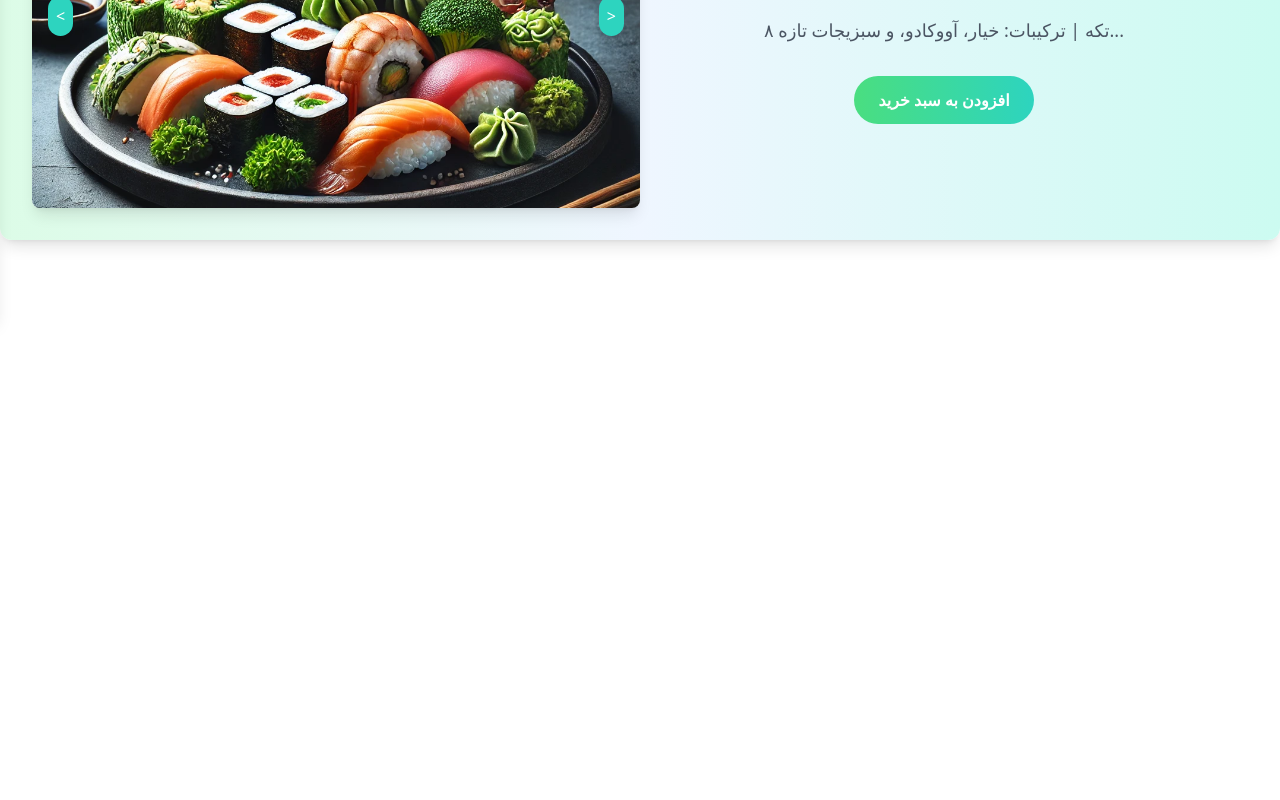
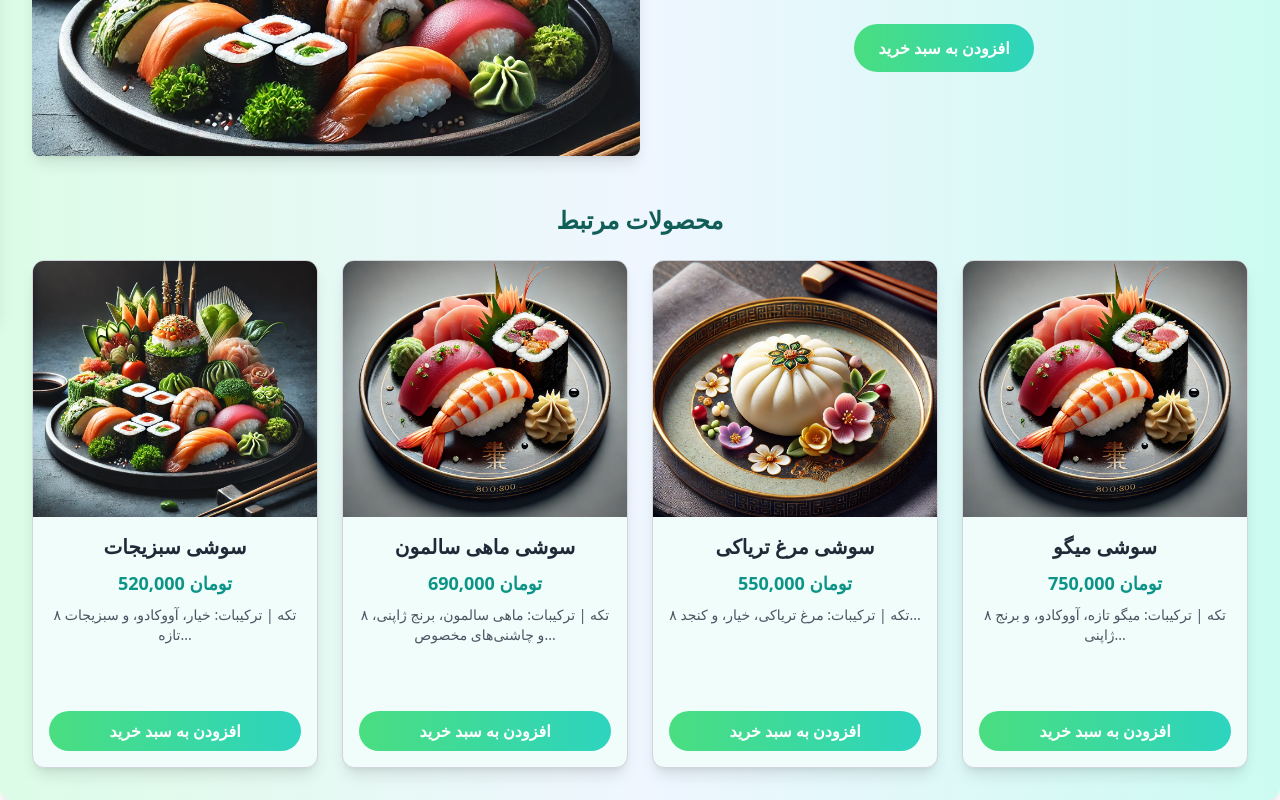
Before and after one commit to hasanzade7832/sushi, a Next.js app: page /product/1 in a window 1280 px wide. Shown: the part 481-1281 px from the top of the page. Before the commit the page ends 800 px from the top, so only its background shows below. Built offline with nearby package versions, Linux system fonts and the light colour scheme.

Commit message:
work on related

```diff
--- a/app/globals.css
+++ b/app/globals.css
@@ -1,3 +1,7 @@
 @tailwind base;
 @tailwind components;
 @tailwind utilities;
+
+html {
+    scroll-behavior: smooth;
+  }
--- a/app/product/[id]/page.jsx
+++ b/app/product/[id]/page.jsx
@@ -7,17 +7,18 @@ import ProductPage from "../../../components/DetailsProduct/DetailsProducts";
 const sushiCategories = [
   {
     categoryName: "دسته اول",
+    id: 1,
     products: [
       {
         id: 1,
-        images: ["/images/1.webp", "/images/2.webp", "/images/3.webp"], // اضافه کردن چند تصویر برای محصول
+        images: ["/images/1.webp", "/images/2.webp", "/images/3.webp"],
         title: "سوشی سبزیجات",
         price: "520,000",
         description: "۸ تکه | ترکیبات: خیار، آووکادو، و سبزیجات تازه...",
       },
       {
         id: 2,
-        images: ["/images/1.webp", "/images/2.webp"], // اضافه کردن چند تصویر برای محصول
+        images: ["/images/1.webp", "/images/2.webp"],
         title: "سوشی ماهی سالمون",
         price: "690,000",
         description:
@@ -41,6 +42,7 @@ const sushiCategories = [
   },
   {
     categoryName: "دسته دوم",
+    id: 2,
     products: [
       {
         id: 5,
@@ -78,13 +80,17 @@ const ProductDetailPage = () => {
   const { id } = useParams();
   const productId = Number(id);
 
-  const product = sushiCategories
-    .flatMap((category) => category.products)
-    .find((product) => product.id === productId);
+  const category = sushiCategories.find((category) =>
+    category.products.some((product) => product.id === productId)
+  );
+
+  const product = category?.products.find(
+    (product) => product.id === productId
+  );
 
   if (!product) return <p>محصول مورد نظر یافت نشد</p>;
 
-  return <ProductPage product={product} />;
+  return <ProductPage product={product} categoryId={category.id} />;
 };
 
 export default ProductDetailPage;
--- a/components/DetailsProduct/DetailsProducts.jsx
+++ b/components/DetailsProduct/DetailsProducts.jsx
@@ -3,8 +3,9 @@
 import React, { useState, useEffect } from "react";
 import { Button } from "primereact/button";
 import { useCart } from "../context/CartContext";
+import RelatedProduct from "./RelatedProducts";
 
-const ProductPage = ({ product }) => {
+const ProductPage = ({ product, categoryId }) => {
   const { addToCart, updateCartItemQuantity, getCartItemQuantity } = useCart();
   const [quantity, setQuantity] = useState(0);
   const [currentImageIndex, setCurrentImageIndex] = useState(0);
@@ -13,22 +14,20 @@ const ProductPage = ({ product }) => {
   useEffect(() => {
     const initialQuantity = getCartItemQuantity(product.title);
     setQuantity(initialQuantity);
-    setShowQuantity(initialQuantity > 0); // Show quantity selector only if quantity > 0
+    setShowQuantity(initialQuantity > 0);
   }, [product.title, getCartItemQuantity]);
 
   const images = product.images || (product.image ? [product.image] : []);
 
   const handleQuantityChange = (delta) => {
     const newQuantity = quantity + delta;
-
     if (newQuantity > 0) {
       setQuantity(newQuantity);
-      setShowQuantity(true); // Show selector when quantity > 0
+      setShowQuantity(true);
     } else {
       setQuantity(0);
-      setShowQuantity(false); // Hide selector when quantity is 0
+      setShowQuantity(false);
     }
-
     updateCartItemQuantity(product.title, Math.max(newQuantity, 0));
   };
 
@@ -45,14 +44,94 @@ const ProductPage = ({ product }) => {
   const handleAddToCart = () => {
     if (quantity === 0) {
       setQuantity(1);
-      setShowQuantity(true); // Show selector when adding to cart with quantity 1
+      setShowQuantity(true);
     }
     addToCart({ ...product, quantity: Math.max(quantity, 1) });
   };
 
+  // Categories data
+  const sushiCategories = [
+    {
+      id: 1,
+      products: [
+        {
+          id: 1,
+          image: "/images/1.webp",
+          title: "سوشی سبزیجات",
+          price: "520,000",
+          description: "۸ تکه | ترکیبات: خیار، آووکادو، و سبزیجات تازه...",
+        },
+        {
+          id: 2,
+          image: "/images/2.webp",
+          title: "سوشی ماهی سالمون",
+          price: "690,000",
+          description:
+            "۸ تکه | ترکیبات: ماهی سالمون، برنج ژاپنی، و چاشنی‌های مخصوص...",
+        },
+        {
+          id: 3,
+          image: "/images/3.webp",
+          title: "سوشی مرغ تریاکی",
+          price: "550,000",
+          description: "۸ تکه | ترکیبات: مرغ تریاکی، خیار، و کنجد...",
+        },
+        {
+          id: 4,
+          image: "/images/4.webp",
+          title: "سوشی میگو",
+          price: "750,000",
+          description: "۸ تکه | ترکیبات: میگو تازه، آووکادو، و برنج ژاپنی...",
+        },
+      ],
+    },
+    {
+      id: 2,
+      products: [
+        {
+          id: 5,
+          image: "/images/1.webp",
+          title: "سوشی تون ماهی",
+          price: "620,000",
+          description: "۸ تکه | ترکیبات: تون ماهی، آووکادو، و برنج ژاپنی...",
+        },
+        {
+          id: 6,
+          image: "/images/2.webp",
+          title: "سوشی مارماهی",
+          price: "800,000",
+          description: "۸ تکه | ترکیبات: مارماهی، خیار، و سس مخصوص...",
+        },
+        {
+          id: 7,
+          image: "/images/3.webp",
+          title: "سوشی کراب",
+          price: "570,000",
+          description: "۸ تکه | ترکیبات: گوشت کراب، آووکادو، و برنج ژاپنی...",
+        },
+        {
+          id: 8,
+          image: "/images/4.webp",
+          title: "سوشی تخم ماهی",
+          price: "910,000",
+          description:
+            "۸ تکه | ترکیبات: تخم ماهی، آووکادو، و چاشنی‌های مخصوص...",
+        },
+      ],
+    },
+  ];
+
+  // Filtering related products
+  const relatedProducts =
+    sushiCategories
+      .find((category) => category.id === categoryId)
+      ?.products.slice(0, 4) || [];
+
   return (
     <div className="max-w-7xl w-full mx-auto p-8 bg-gradient-to-r from-green-100 via-blue-50 to-teal-100 rounded-xl shadow-lg">
+      {/* Product Details Section */}
       <div className="flex flex-col lg:flex-row">
+        {/* Image Carousel */}
         <div className="lg:w-1/2 w-full flex items-center justify-center mb-8 lg:mb-0">
           <div className="relative w-full h-96 bg-white rounded-lg overflow-hidden shadow-lg">
             {images.length > 0 ? (
@@ -64,7 +143,6 @@ const ProductPage = ({ product }) => {
             ) : (
               <p className="text-center">تصویری موجود نیست</p>
             )}
-            {/* دکمه‌های ناوبری فقط در صورتی نمایش داده می‌شوند که تعداد تصاویر بیشتر از 1 باشد */}
             {images.length > 1 && (
               <>
                 <button
@@ -84,6 +162,7 @@ const ProductPage = ({ product }) => {
           </div>
         </div>
 
+        {/* Product Info */}
         <div className="lg:w-1/2 w-full flex flex-col justify-center items-center p-6 text-center">
           <h2 className="text-3xl font-semibold text-teal-800 mb-4">
             {product.title}
@@ -93,14 +172,13 @@ const ProductPage = ({ product }) => {
           </p>
           <p className="text-gray-600 text-lg mb-8">{product.description}</p>
 
-          {/* Quantity and Add to Cart button */}
           <div className="flex items-center space-x-2 rtl:space-x-reverse">
             {showQuantity && (
               <div className="flex items-center bg-gray-100 rounded-md">
                 <button
                   onClick={() => handleQuantityChange(-1)}
                   className="px-4 py-2 bg-teal-400 text-white rounded-l-md focus:outline-none hover:bg-teal-500 transition duration-200"
-                  disabled={quantity === 0} // Disable "-" button when quantity is 0
+                  disabled={quantity === 0}
                 >
                   -
                 </button>
@@ -124,6 +202,26 @@ const ProductPage = ({ product }) => {
           </div>
         </div>
       </div>
+
+      {/* Related Products Section */}
+      <div className="mt-12">
+        <h3 className="text-2xl font-semibold text-teal-800 mb-6 text-center">
+          محصولات مرتبط
+        </h3>
+        <div className="grid grid-cols-1 sm:grid-cols-2 lg:grid-cols-4 gap-6">
+          {relatedProducts.map((relatedProduct) => (
+            <RelatedProduct
+              key={relatedProduct.id}
+              id={relatedProduct.id}
+              image={relatedProduct.image}
+              title={relatedProduct.title}
+              price={relatedProduct.price}
+              description={relatedProduct.description}
+              bgColor="bg-teal-50"
+            />
+          ))}
+        </div>
+      </div>
     </div>
   );
 };
--- /dev/null
+++ b/components/DetailsProduct/RelatedProducts.jsx
@@ -0,0 +1,90 @@
+"use client";
+
+import React from "react";
+import { Button } from "primereact/button";
+import { useCart } from "../context/CartContext";
+import { useRouter } from "next/navigation";
+
+const RelatedProduct = ({ id, image, title, price, description, bgColor }) => {
+  const { addToCart, cartItems, updateCartItemQuantity } = useCart();
+  const router = useRouter();
+  const itemInCart = cartItems.find((item) => item.title === title);
+  const quantity = itemInCart ? itemInCart.quantity : 0;
+
+  const handleAddToCart = () => {
+    addToCart({ image, title, price });
+    console.log(cartItems);
+  };
+
+  const handleGoToDetails = () => {
+    router.push(`/product/${id}`);
+  };
+
+  const handleIncreaseQuantity = (event) => {
+    event.stopPropagation();
+    updateCartItemQuantity(title, quantity + 1);
+  };
+
+  const handleDecreaseQuantity = (event) => {
+    event.stopPropagation();
+    if (quantity > 1) {
+      updateCartItemQuantity(title, quantity - 1);
+    } else {
+      updateCartItemQuantity(title, 0);
+    }
+  };
+
+  return (
+    <div
+      className={`border border-gray-300 rounded-xl overflow-hidden shadow-lg transition transform hover:scale-105 hover:shadow-xl max-w-sm ${bgColor}`}
+      onClick={handleGoToDetails}
+    >
+      <div className="w-full h-64 overflow-hidden cursor-pointer">
+        <img
+          src={image}
+          alt={title}
+          className="w-full h-full object-cover transition-transform duration-500 ease-in-out transform hover:scale-110"
+        />
+      </div>
+      <div className="p-4 text-center flex flex-col justify-between h-[250px]">
+        <div>
+          <h3 className="text-xl font-semibold mb-2 text-gray-800">{title}</h3>
+          <p className="text-teal-600 text-lg font-bold mb-2">{price} تومان</p>
+          <p className="text-sm text-gray-600 mb-4">{description}</p>
+        </div>
+
+        <div className="flex items-center space-x-2 rtl:space-x-reverse mt-auto">
+          {quantity > 0 && (
+            <div className="flex items-center">
+              <button
+                onClick={handleDecreaseQuantity}
+                className="px-3 py-1 bg-gradient-to-r from-teal-400 to-green-400 text-white font-semibold rounded-l-full hover:from-teal-500 hover:to-green-500 transition duration-300 ease-in-out"
+              >
+                -
+              </button>
+              <span className="px-4 py-1 bg-white text-gray-700 border-t border-b font-semibold">
+                {quantity}
+              </span>
+              <button
+                onClick={handleIncreaseQuantity}
+                className="px-3 py-1 bg-gradient-to-r from-blue-400 to-teal-400 text-white font-semibold rounded-r-full hover:from-blue-500 hover:to-teal-500 transition duration-300 ease-in-out"
+              >
+                +
+              </button>
+            </div>
+          )}
+          <Button
+            label="افزودن به سبد خرید"
+            className="w-full bg-gradient-to-r from-green-400 to-teal-400 text-white font-medium py-2 rounded-full transition duration-500 ease-in-out transform hover:scale-105 hover:from-teal-500 hover:to-green-500"
+            onClick={(e) => {
+              e.stopPropagation();
+              handleAddToCart();
+            }}
+          />
+        </div>
+      </div>
+    </div>
+  );
+};
+
+export default RelatedProduct;
--- a/components/Header.jsx
+++ b/components/Header.jsx
@@ -1,4 +1,4 @@
-"use client"
+"use client";
 
 import React, { useState, useEffect, useRef } from "react";
 import { FaShoppingCart, FaSearch, FaBars } from "react-icons/fa";
@@ -7,14 +7,17 @@ import { useCart } from "../components/context/CartContext";
 import "primereact/resources/themes/lara-light-indigo/theme.css";
 import "primereact/resources/primereact.min.css";
 import "primeicons/primeicons.css";
+import { useRouter } from "next/navigation";
 
 const Header = () => {
   const [isMenuOpen, setIsMenuOpen] = useState(false);
   const [isSearchOpen, setIsSearchOpen] = useState(false);
   const [isCartOpen, setIsCartOpen] = useState(false);
   const menuRef = useRef(null);
+  const router = useRouter();
 
-  const { cartItems, addToCart, updateCartItemQuantity, totalItems, isItemAdded } = useCart();
+  const { cartItems, updateCartItemQuantity, totalItems, isItemAdded } =
+    useCart();
 
   const toggleMenu = () => {
     setIsMenuOpen(!isMenuOpen);
@@ -40,8 +43,14 @@ const Header = () => {
     };
   }, []);
 
+  const handleMenuClick = (link) => {
+    if (link) {
+      router.push(`/${link}`);
+    }
+    toggleMenu();
+  };
+
   const menuItems = [
-    { label: "ورود | ثبت‌نام", icon: <BiLogIn />, isLogin: true },
     { label: "نودل", icon: "🍜" },
     { label: "فراید رایس ژاپنی", icon: "🍚" },
     { label: "پیش غذا", icon: "🥟" },
@@ -50,16 +59,14 @@ const Header = () => {
     { label: "نوشیدنی", icon: "🍹" },
     { label: "موچی", icon: "🍡" },
     { label: "بشقاب سوشی", icon: "🍣" },
-    { label: "سینی سوشی پارتی", icon: "🍣" },
-    { label: "اونیکیری", icon: "🍙" },
-    { label: "هاروماکی", icon: "🥠" },
-    { label: "سوشی برگر", icon: "🍔" },
-    { label: "کریسپی رایس", icon: "🍚" },
-    { label: "ساشیمی", icon: "🐟" },
-    { label: "نگیری", icon: "🍣" },
-    { label: "سوشی سبزیجات", icon: "🥬" },
-    { label: "سوشی مرغ و گوشت", icon: "🍖" },
-    { label: "سوشی دریایی", icon: "🐙" },
+    { label: "اونیکیری", icon: "🍙", link: "product#category-3" },
+    { label: "هاروماکی", icon: "🥠", link: "product#category-2" },
+    { label: "سوشی برگر", icon: "🍔", link: "product#category-1" },
+  ];
+
+  const hamburgerMenuItems = [
+    { label: "ورود | ثبت‌نام", icon: <BiLogIn />, link: "login" },
+    ...menuItems, // افزودن بقیه آیتم‌های منوی اصلی
   ];
 
   return (
@@ -80,7 +87,10 @@ const Header = () => {
             )}
           </button>
           <div className="h-8 border-l-2 border-gray-300 mx-4 rtl:border-r-2 rtl:border-l-0"></div>
-          <button className="p-button-outlined bg-white text-teal-500 border-2 border-teal-500 hover:bg-teal-400 hover:bg-opacity-80 hover:text-white flex items-center px-4 py-2 rounded-full text-base cursor-pointer transition duration-300">
+          <button
+            className="p-button-outlined bg-white text-teal-500 border-2 border-teal-500 hover:bg-teal-400 hover:bg-opacity-80 hover:text-white flex items-center px-4 py-2 rounded-full text-base cursor-pointer transition duration-300"
+            onClick={() => handleMenuClick("login")}
+          >
             <BiLogIn className="text-lg ml-2" />
             <span>ورود | ثبت‌نام</span>
           </button>
@@ -136,12 +146,12 @@ const Header = () => {
         </div>
       </header>
 
-      {/* Menu Section */}
       <nav className="bg-gradient-to-r from-green-300 via-blue-200 to-teal-300 py-2 shadow-md">
         <ul className="hidden sm:flex flex-wrap justify-center gap-4">
-          {menuItems.slice(1).map((item, index) => (
+          {menuItems.map((item, index) => (
             <li
               key={index}
+              onClick={() => handleMenuClick(item.link)}
               className="flex items-center space-x-1 rtl:space-x-reverse text-teal-700 text-sm sm:text-base font-medium no-underline hover:bg-teal-400 hover:bg-opacity-80 hover:text-white rounded-full px-3 py-1 cursor-pointer transition-colors duration-300 ease-in-out"
             >
               <span className="text-lg">{item.icon}</span>
@@ -151,7 +161,6 @@ const Header = () => {
         </ul>
       </nav>
 
-      {/* Cart Sidebar */}
       <div
         className={`fixed top-0 left-0 w-64 h-full bg-white shadow-lg transform transition-transform duration-500 ease-in-out z-50 ${
           isCartOpen ? "translate-x-0" : "-translate-x-full"
@@ -176,11 +185,17 @@ const Header = () => {
                   className="w-12 h-12 rounded-full"
                 />
                 <div className="flex flex-col flex-grow ml-4">
-                  <span className="font-semibold text-gray-700">{item.title}</span>
-                  <span className="text-gray-500">قیمت: {item.price} تومان</span>
+                  <span className="font-semibold text-gray-700">
+                    {item.title}
+                  </span>
+                  <span className="text-gray-500">
+                    قیمت: {item.price} تومان
+                  </span>
                   <div className="flex items-center mt-2">
                     <button
-                      onClick={() => updateCartItemQuantity(item.title, item.quantity - 1)}
+                      onClick={() =>
+                        updateCartItemQuantity(item.title, item.quantity - 1)
+                      }
                       className="px-2 py-1 bg-teal-200 rounded-l-md hover:bg-teal-300 transition duration-200"
                     >
                       -
@@ -189,7 +204,9 @@ const Header = () => {
                       {item.quantity}
                     </span>
                     <button
-                      onClick={() => updateCartItemQuantity(item.title, item.quantity + 1)}
+                      onClick={() =>
+                        updateCartItemQuantity(item.title, item.quantity + 1)
+                      }
                       className="px-2 py-1 bg-teal-200 rounded-r-md hover:bg-teal-300 transition duration-200"
                     >
                       +
@@ -209,7 +226,6 @@ const Header = () => {
         </div>
       </div>
 
-      {/* Hamburger Menu for Mobile */}
       <div
         className={`sm:hidden fixed inset-0 bg-black bg-opacity-50 z-50 flex justify-end transition-opacity duration-300 ${
           isMenuOpen ? "opacity-100" : "opacity-0 pointer-events-none"
@@ -228,10 +244,10 @@ const Header = () => {
             ✖
           </button>
           <ul className="flex flex-col items-end p-4 space-y-4 text-right">
-            {menuItems.map((item, index) => (
+            {hamburgerMenuItems.map((item, index) => (
               <li
                 key={index}
-                onClick={toggleMenu}
+                onClick={() => handleMenuClick(item.link)}
                 className="flex items-center justify-end space-x-1 rtl:space-x-reverse text-teal-700 text-sm font-medium hover:bg-teal-400 hover:bg-opacity-80 hover:text-white rounded-full px-3 py-1 cursor-pointer transition-colors duration-300 ease-in-out"
               >
                 <span className="text-lg">{item.icon}</span>
--- a/components/Sushies/Sushilist.jsx
+++ b/components/Sushies/Sushilist.jsx
@@ -7,30 +7,32 @@ const SushiList = () => {
   const sushiCategories = [
     {
       categoryName: "دسته اول",
+      id: 1, // افزودن id برای دسته
       products: [
         {
-          id:1,
+          id: 1,
           image: "/images/1.webp",
           title: "سوشی سبزیجات",
           price: "520,000",
           description: "۸ تکه | ترکیبات: خیار، آووکادو، و سبزیجات تازه...",
         },
         {
-          id:2,
+          id: 2,
           image: "/images/2.webp",
           title: "سوشی ماهی سالمون",
           price: "690,000",
-          description: "۸ تکه | ترکیبات: ماهی سالمون، برنج ژاپنی، و چاشنی‌های مخصوص...",
+          description:
+            "۸ تکه | ترکیبات: ماهی سالمون، برنج ژاپنی، و چاشنی‌های مخصوص...",
         },
         {
-          id:3,
+          id: 3,
           image: "/images/3.webp",
           title: "سوشی مرغ تریاکی",
           price: "550,000",
           description: "۸ تکه | ترکیبات: مرغ تریاکی، خیار، و کنجد...",
         },
         {
-          id:4,
+          id: 4,
           image: "/images/4.webp",
           title: "سوشی میگو",
           price: "750,000",
@@ -40,67 +42,71 @@ const SushiList = () => {
     },
     {
       categoryName: "دسته دوم",
+      id: 2, // افزودن id برای دسته
       products: [
         {
-          id:5,
+          id: 5,
           image: "/images/1.webp",
           title: "سوشی تون ماهی",
           price: "620,000",
           description: "۸ تکه | ترکیبات: تون ماهی، آووکادو، و برنج ژاپنی...",
         },
         {
-          id:6,
+          id: 6,
           image: "/images/2.webp",
           title: "سوشی مارماهی",
           price: "800,000",
           description: "۸ تکه | ترکیبات: مارماهی، خیار، و سس مخصوص...",
         },
         {
-          id:7,
+          id: 7,
           image: "/images/3.webp",
           title: "سوشی کراب",
           price: "570,000",
           description: "۸ تکه | ترکیبات: گوشت کراب، آووکادو، و برنج ژاپنی...",
         },
         {
-          id:8,
+          id: 8,
           image: "/images/4.webp",
           title: "سوشی تخم ماهی",
           price: "910,000",
-          description: "۸ تکه | ترکیبات: تخم ماهی، آووکادو، و چاشنی‌های مخصوص...",
+          description:
+            "۸ تکه | ترکیبات: تخم ماهی، آووکادو، و چاشنی‌های مخصوص...",
         },
       ],
     },
     {
       categoryName: "دسته سوم",
+      id: 3, // افزودن id برای دسته
       products: [
         {
-          id:5,
+          id: 9,
           image: "/images/1.webp",
           title: "سوشی تون ماهی",
           price: "620,000",
           description: "۸ تکه | ترکیبات: تون ماهی، آووکادو، و برنج ژاپنی...",
         },
         {
-          id:6,
+          id: 10,
           image: "/images/2.webp",
           title: "سوشی مارماهی",
           price: "800,000",
           description: "۸ تکه | ترکیبات: مارماهی، خیار، و سس مخصوص...",
         },
         {
-          id:7,
+          id: 11,
           image: "/images/3.webp",
           title: "سوشی کراب",
           price: "570,000",
           description: "۸ تکه | ترکیبات: گوشت کراب، آووکادو، و برنج ژاپنی...",
         },
         {
-          id:8,
+          id: 12,
           image: "/images/4.webp",
           title: "سوشی تخم ماهی",
           price: "910,000",
-          description: "۸ تکه | ترکیبات: تخم ماهی، آووکادو، و چاشنی‌های مخصوص...",
+          description:
+            "۸ تکه | ترکیبات: تخم ماهی، آووکادو، و چاشنی‌های مخصوص...",
         },
       ],
     },
@@ -108,18 +114,19 @@ const SushiList = () => {
 
   return (
     <div className="max-w-7xl mx-auto px-4 py-8">
-      {sushiCategories.map((category, idx) => (
+      {sushiCategories.map((category) => (
         <div
-          key={idx}
+          key={category.id}
+          id={`category-${category.id}`} // اختصاص id به دسته
           className="bg-gradient-to-br from-green-100 via-blue-50 to-teal-100 shadow-lg rounded-xl p-6 sm:p-10 relative mb-8"
         >
           <h2 className="text-2xl font-bold text-white bg-gradient-to-r from-teal-500 to-green-400 py-3 px-6 rounded-full shadow-lg inline-block absolute right-0 top-[-1.5rem] transform">
             {category.categoryName}
           </h2>
           <div className="grid grid-cols-1 sm:grid-cols-2 lg:grid-cols-3 xl:grid-cols-4 gap-4 mt-10">
-            {category.products.map((product, index) => (
+            {category.products.map((product) => (
               <SushiItem
-                key={index}
+                key={product.id}
                 id={product.id}
                 image={product.image}
                 title={product.title}
```
